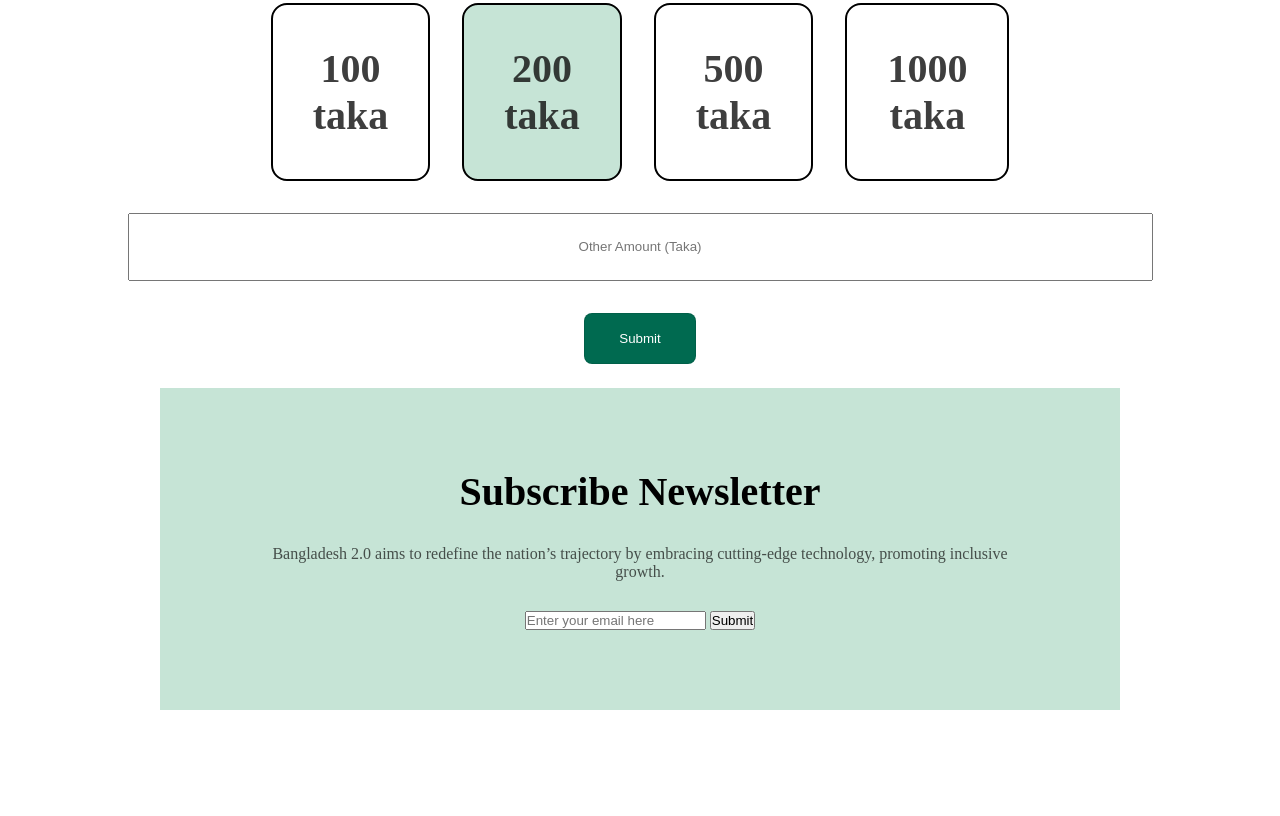
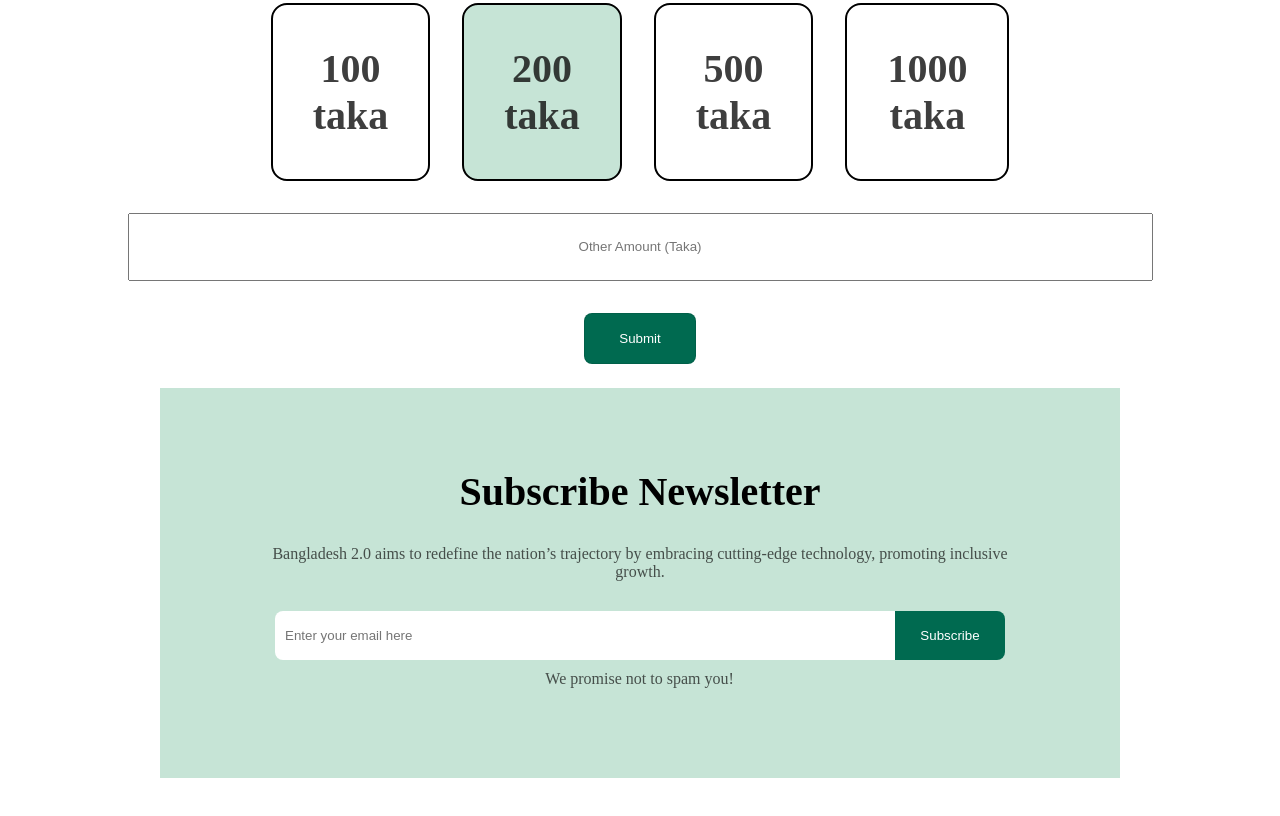
Before and after one commit to Mohammad-ikram-sarkar/assignment-1, a plain HTML site: page index.html in a window 1280 px wide. Shown: the part 3910-4726 px from the top of the page. Drawn offline with Linux system fonts and the light colour scheme.

Commit message:
email add korchi

```diff
--- a/index.html
+++ b/index.html
@@ -266,8 +266,10 @@
 
     <div class="inputs">
       <input type="email" placeholder="Enter your email here">
-      <input type="submit" placeholder="Subscribe">
+      <button type="submit">Subscribe</button>
     </div>
+
+    <p>We promise not to spam you!</p>
 
 
 
--- a/style/style.css
+++ b/style/style.css
@@ -429,8 +429,29 @@ color: white;
 .text p {
   margin: 30px auto;
 }
+.newsletter .inputs{
+  display: flex;
+  align-items: center;
+  justify-self: center;
+  flex-direction: row;
+}
 
-.newsletter .inputs:nth-child(1){
-   width: 100px;
+
+.newsletter .inputs input[type= "email"]{
+  padding:17px 10px;
+  width: 600px;
+  border: none;
+  border-radius: 8px 0px 0px 8px;
 
 }
+.newsletter .inputs button[type="submit"]{
+  padding: 17px 10px;
+
+   width: 110px;
+   border-radius: 0px 8px 8px 0px;
+
+   background: rgb(0, 106, 80);
+   border: none;
+   color: white;
+
+}
```
